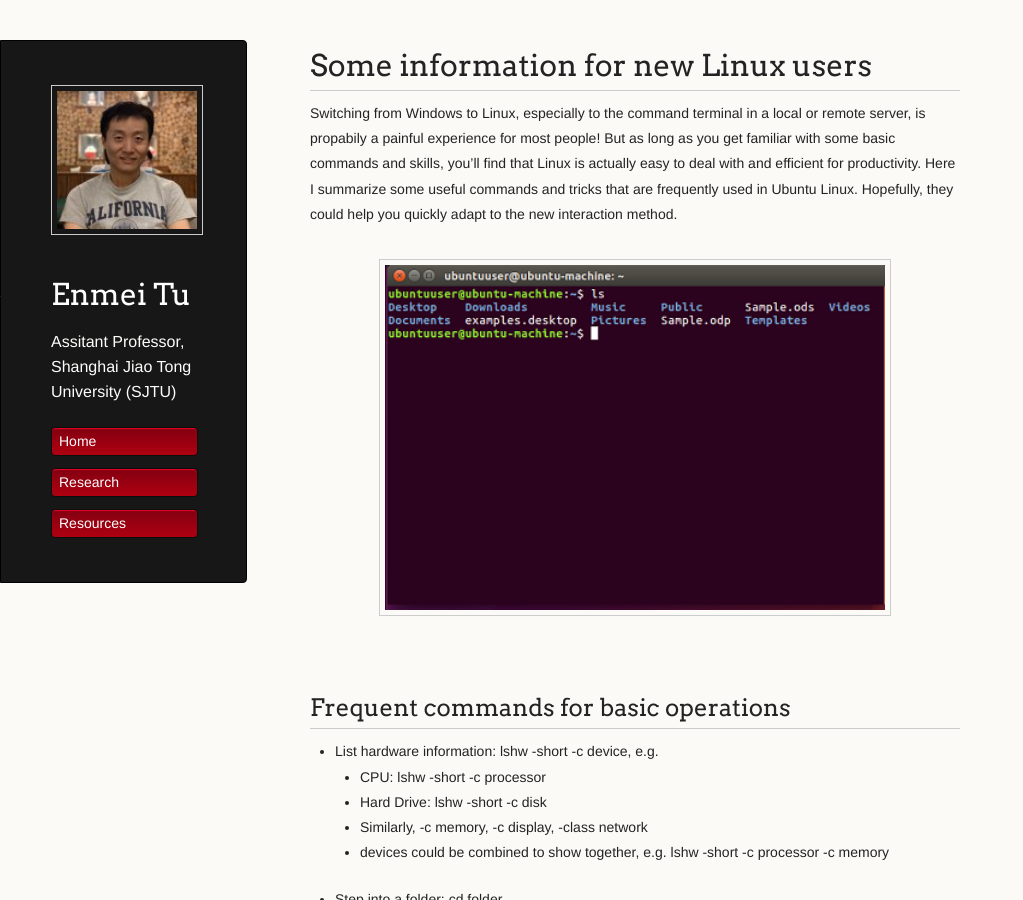
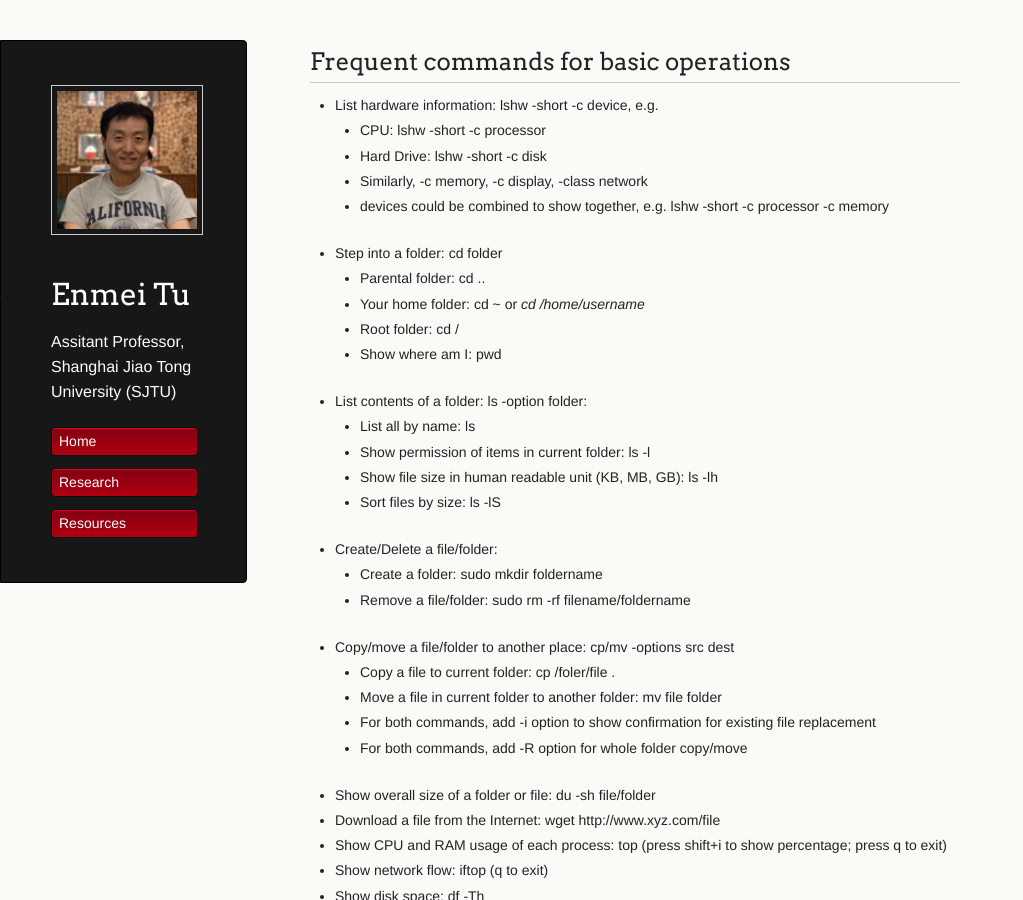
Before and after one commit to hellotem/enmeitu.github.io, a Jekyll site: the page built from resource/linux.md, in a window 1280 px wide and 900 px high. Shown: the whole window, without its empty margins (0-1023 px from the left). Built offline with Jekyll 4.4.1, drawn with Linux system fonts in a browser that asks for light colours; our own code applies the rules of GitHub Pages for plain Markdown files.

Commit message:
Update linux.md

```diff
--- a/resource/linux.md
+++ b/resource/linux.md
@@ -1,8 +1,3 @@
-# Some information for new Linux users
-
-Switching from Windows to Linux, especially to the command terminal in a local or remote server, is propabily a painful experience for most people! But as long as you get familiar with some basic commands and skills, you'll find that Linux is actually easy to deal with and efficient for productivity.  Here I summarize some useful commands and tricks that are frequently used in Ubuntu Linux. Hopefully, they could help you quickly adapt to the new interaction method.
-
-<div style="text-align:center"><img src="1111.png" alt="Markdown Monster icon" align="center" width="500" /></div>
 
 ## Frequent commands for basic operations
  * List hardware information: lshw -short -c device, e.g.
```
